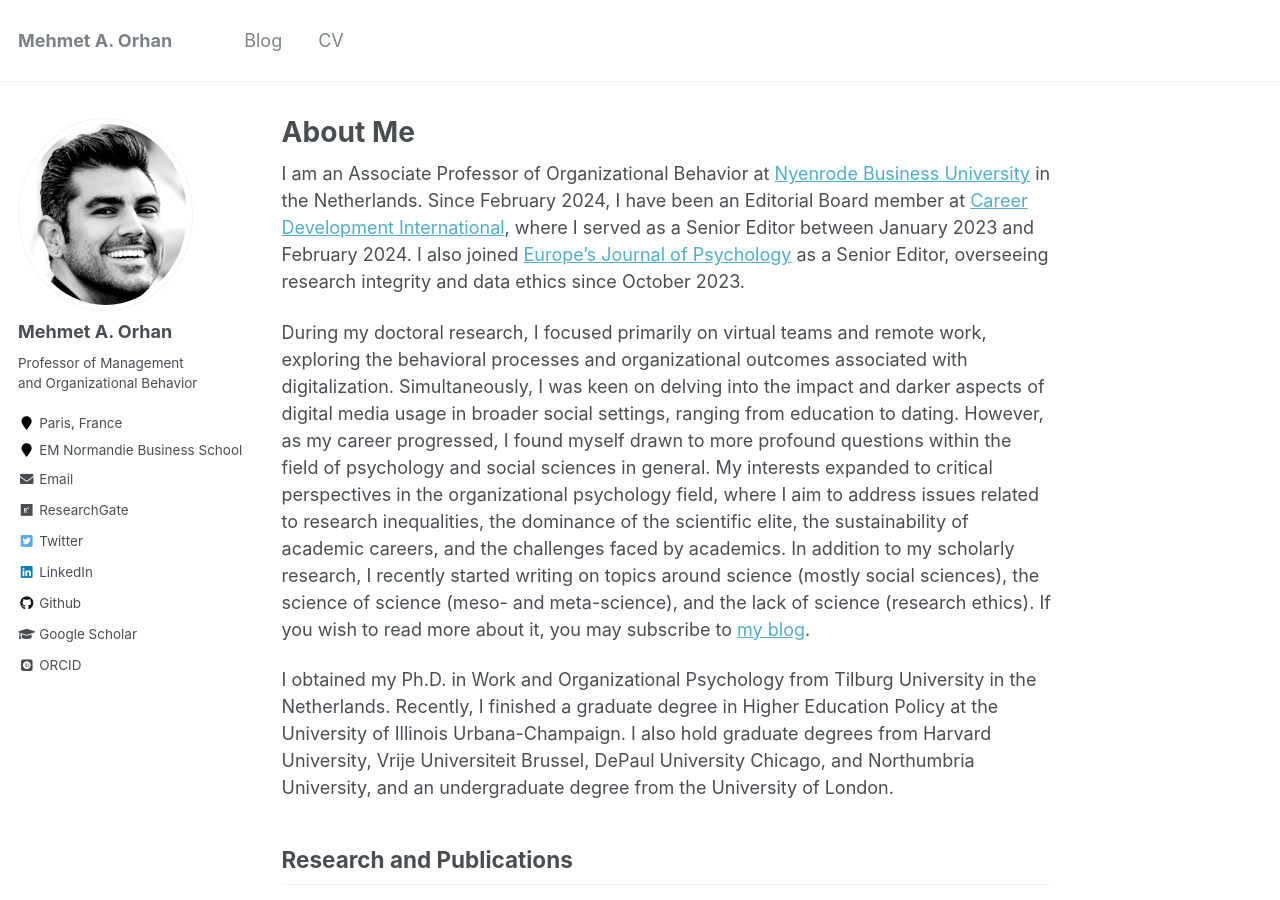
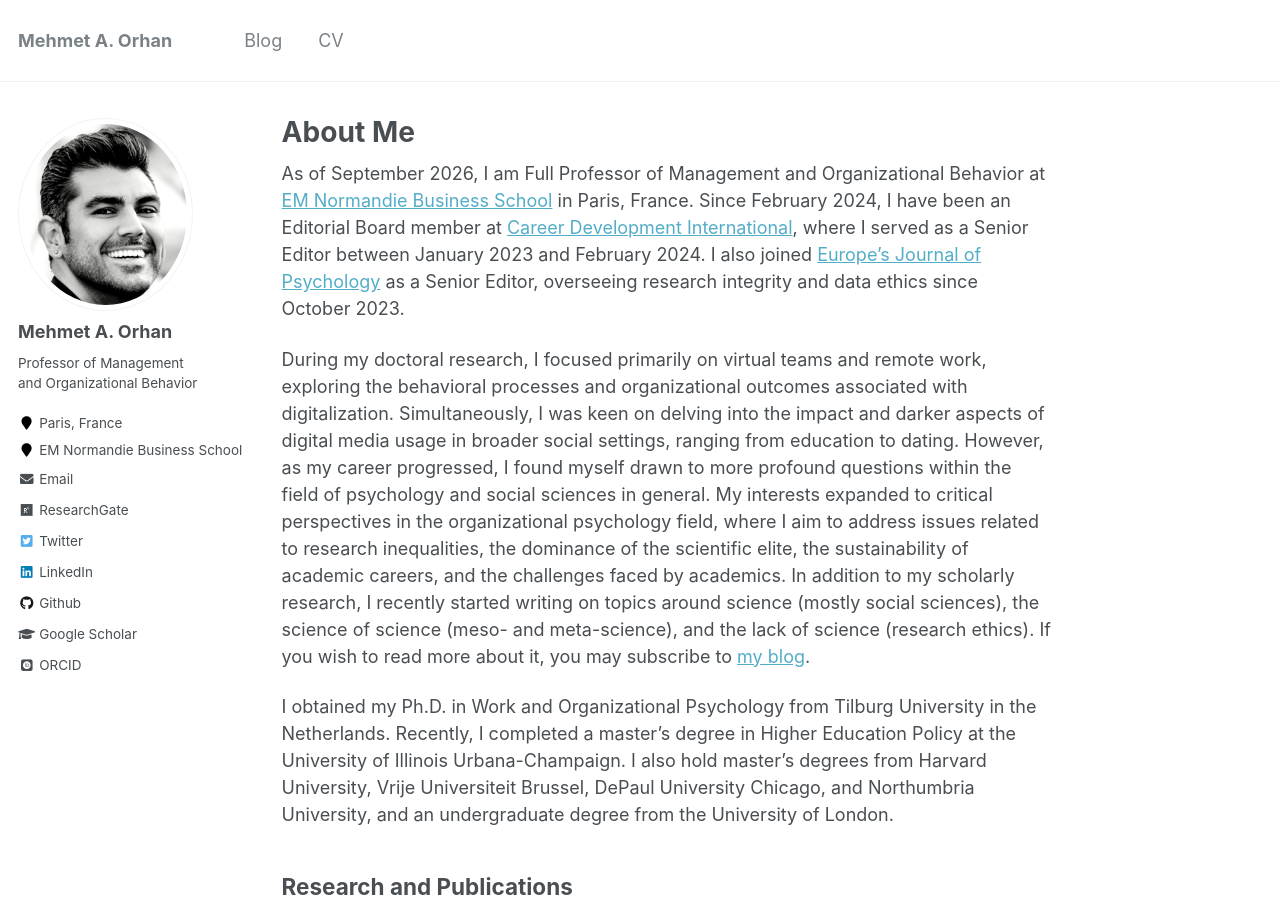
Before and after one commit to maorhan/maorhan.github.io, a Jekyll site: the page built from _pages/about.md, in a window 1280 px wide and 900 px high. Built offline with Jekyll 4.4.1, drawn with Linux system fonts in a browser that asks for light colours; some web fonts are replaced.

Commit message:
Update about.md

```diff
--- a/_pages/about.md
+++ b/_pages/about.md
@@ -8,11 +8,11 @@ redirect_from:
   - /about.html
 ---
 
-I am an Associate Professor of Organizational Behavior at [Nyenrode Business University](https://nyenrode.nl/) in the Netherlands. Since February 2024, I have been an Editorial Board member at [Career Development International](https://www.emeraldgrouppublishing.com/journal/cdi), where I served as a Senior Editor between January 2023 and February 2024. I also joined [Europe's Journal of Psychology](https://ejop.psychopen.eu/index.php/ejop) as a Senior Editor, overseeing research integrity and data ethics since October 2023.
+As of September 2026, I am Full Professor of Management and Organizational Behavior at [EM Normandie Business School](https://em-normandie.fr/) in Paris, France. Since February 2024, I have been an Editorial Board member at [Career Development International](https://www.emeraldgrouppublishing.com/journal/cdi), where I served as a Senior Editor between January 2023 and February 2024. I also joined [Europe's Journal of Psychology](https://ejop.psychopen.eu/index.php/ejop) as a Senior Editor, overseeing research integrity and data ethics since October 2023.
 
 During my doctoral research, I focused primarily on virtual teams and remote work, exploring the behavioral processes and organizational outcomes associated with digitalization. Simultaneously, I was keen on delving into the impact and darker aspects of digital media usage in broader social settings, ranging from education to dating. However, as my career progressed, I found myself drawn to more profound questions within the field of psychology and social sciences in general. My interests expanded to critical perspectives in the organizational psychology field, where I aim to address issues related to research inequalities, the dominance of the scientific elite, the sustainability of academic careers, and the challenges faced by academics. In addition to my scholarly research, I recently started writing on topics around science (mostly social sciences), the science of science (meso- and meta-science), and the lack of science (research ethics). If you wish to read more about it, you may subscribe to [my blog](https://morhan.substack.com).
 
-I obtained my Ph.D. in Work and Organizational Psychology from Tilburg University in the Netherlands. Recently, I finished a graduate degree in Higher Education Policy at the University of Illinois Urbana-Champaign. I also hold graduate degrees from Harvard University, Vrije Universiteit Brussel, DePaul University Chicago, and Northumbria University, and an undergraduate degree from the University of London.
+I obtained my Ph.D. in Work and Organizational Psychology from Tilburg University in the Netherlands. Recently, I completed a master's degree in Higher Education Policy at the University of Illinois Urbana-Champaign. I also hold master's degrees from Harvard University, Vrije Universiteit Brussel, DePaul University Chicago, and Northumbria University, and an undergraduate degree from the University of London.
 
 ## Research and Publications
 
```
